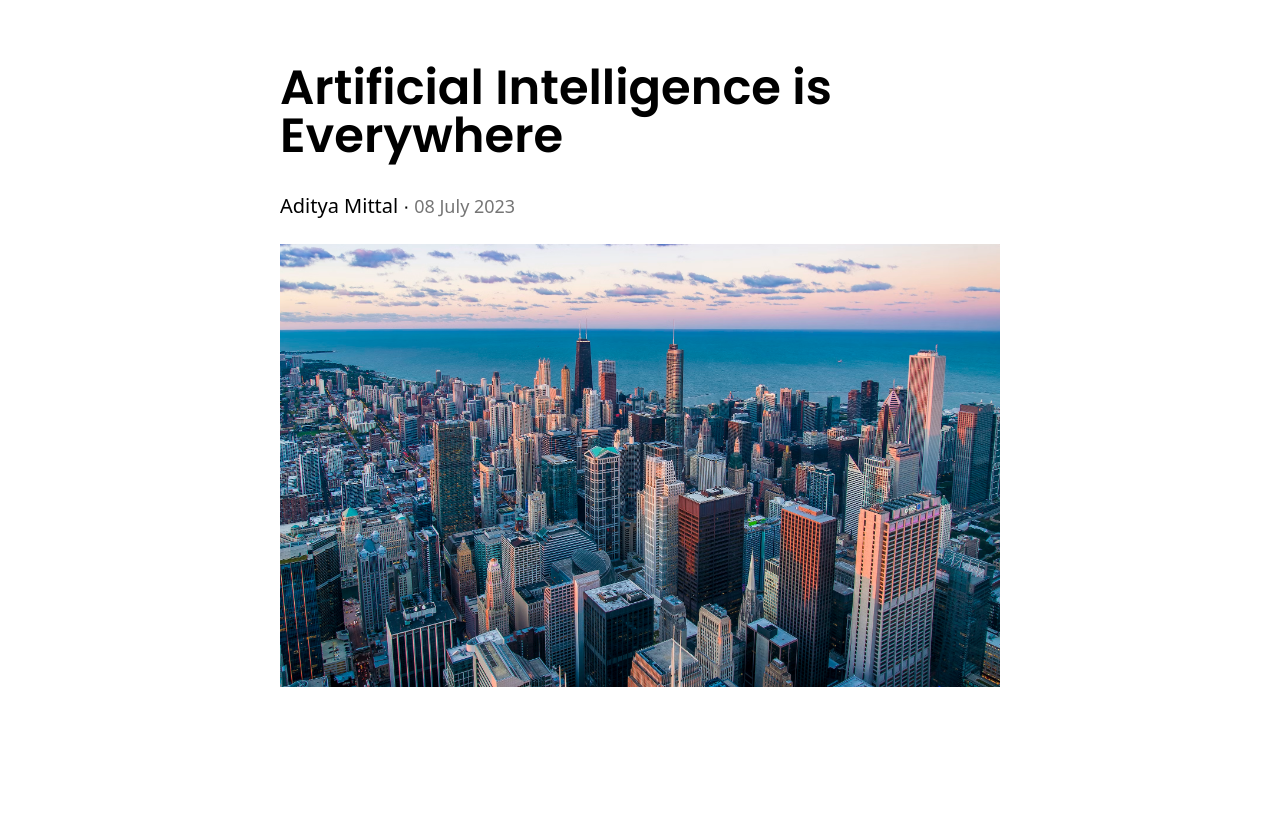
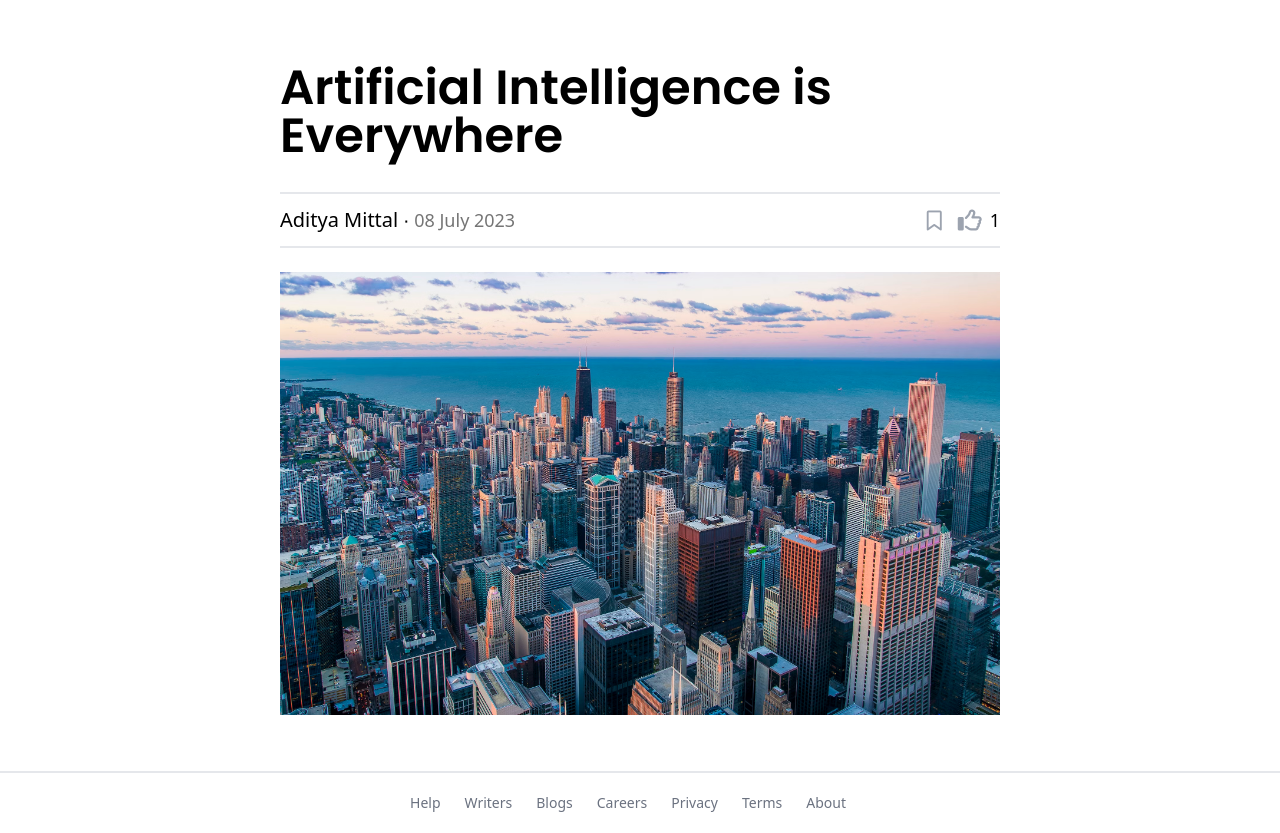
Before and after one commit to aditya-mittal24/BlogSpot, a Django app: page /blog/5 in a window 1280 px wide. Shown: the part 82-915 px from the top of the page. Before the commit the page ends 825 px from the top, so only its background shows below. Run offline with Django 4.2, Linux system fonts and the light colour scheme; data comes from the database, SQL or seed files in the repository; some libraries are stand-ins or nearby versions.

Commit message:
bookmarks likes added footer updated

```diff
--- a/blog_app/models.py
+++ b/blog_app/models.py
@@ -11,6 +11,11 @@ class Blog(models.Model):
     image = models.ImageField(upload_to='images')
     created_at = models.DateTimeField(auto_now_add=True)
     updated_at = models.DateTimeField(auto_now=True)
+    likes = models.ManyToManyField(User, related_name='blog_posts', default=None)
+    bookmarks = models.ManyToManyField(User, related_name='bookmarked_blogs', default=None)
+
+    def total_likes(self):
+        return self.likes.count()
 
     def __str__(self):
-        return self.title
+        return self.title + ' | ' + self.user.first_name
--- a/blog_app/urls.py
+++ b/blog_app/urls.py
@@ -8,5 +8,9 @@ urlpatterns = [
     path('signup/', views.signup, name="signup"),
     path('logout/', views.logout_view, name="logout"),
     path('blog/<int:id>', views.view_blog, name="blog"),
-    path('write', views.write, name="write")
+    path('write/', views.write, name="write"),
+    path('my_blogs/', views.my_blogs, name="my_blogs"),
+    path('saved_blogs/', views.saved_blogs, name="saved_blogs"),
+    path('like_blog/<int:id>', views.like_blog, name="like_blog"),
+    path('bookmark_blog/<int:id>', views.bookmark_blog, name="bookmark_blog"),
 ]
--- a/blog_app/views.py
+++ b/blog_app/views.py
@@ -1,20 +1,21 @@
-from django.shortcuts import render, redirect
+from django.shortcuts import render, redirect, get_object_or_404
 from django.http import JsonResponse
 from .forms import QuillFieldForm
 from .models import Blog
 from django.contrib.auth.models import User
 from django.contrib.auth import authenticate,login, logout
 from django.contrib.auth.decorators import login_required
+from django.http import HttpResponseRedirect
+from django.urls import reverse
 
 # Create your views here.
 
 def home(request):
-    form = QuillFieldForm()
     all_blogs = Blog.objects.all()[::-1]
     total_blogs = Blog.objects.count()
     blogs = all_blogs[0:6]
     featured = Blog.objects.filter(title="A productivity system to help you get shit done").first()
-    return render(request, "index.html", context= {"form": form, "blogs": blogs, "total_blogs": total_blogs, "featured": featured})
+    return render(request, "index.html", context= {"blogs": blogs, "total_blogs": total_blogs, "featured": featured})
 
 def load_more(request):
     total_item = int(request.GET.get('total_item'))
@@ -62,7 +63,26 @@ def logout_view(request):
 def view_blog(request, id):
     if id:
         blog = Blog.objects.get(pk=id)
-        return render(request, "blog.html", context={"blog": blog})
+        likes = list(blog.likes.all())
+        bookmarks = list(blog.bookmarks.all())
+        liked = request.user in likes
+        bookmarked = request.user in bookmarks
+        return render(request, "blog.html", context={"blog": blog, "liked": liked, 'bookmarked': bookmarked, "likes": blog.total_likes()})
+
+@login_required(login_url='/login')
+def my_blogs(request):
+    blogs = Blog.objects.filter(user=request.user)[::-1]
+    return render(request, "my_blogs.html", context= {"blogs": blogs,})
+
+@login_required(login_url='/login')
+def saved_blogs(request):
+    all_blogs = Blog.objects.all()[::-1]
+    blogs = []
+    for blog in all_blogs:
+        bookmarks = list(blog.bookmarks.all())
+        if request.user in bookmarks:
+            blogs.append(blog)
+    return render(request, "saved_blogs.html", context= {"blogs": blogs,})
 
 @login_required(login_url='/login')
 def write(request):
@@ -76,3 +96,30 @@ def write(request):
         return redirect(home)
     form = QuillFieldForm()
     return render(request, "write.html", context= {"form": form})
+
+@login_required(login_url='/login')
+def like_blog(request, id):
+    blog = get_object_or_404(Blog, id=id)
+    likes = list(blog.likes.all())
+    if request.user in likes:
+        blog.likes.remove(request.user)
+    else:
+        blog.likes.add(request.user)
+    return HttpResponseRedirect(reverse('blog', args=[str(id)]))
+
+@login_required(login_url='/login')
+def bookmark_blog(request, id):
+    blog = get_object_or_404(Blog, id=id)
+    bookmarks = list(blog.bookmarks.all())
+    if request.user in bookmarks:
+        blog.bookmarks.remove(request.user)
+    else:
+        blog.bookmarks.add(request.user)
+    return HttpResponseRedirect(reverse('blog', args=[str(id)]))
+
+
+# handle login wrong password/ user does not exist
+# handle likes
+# handle bookmark
+# handle categories
+# handle my blogs and saved blogs page
--- a/blog_website/urls.py
+++ b/blog_website/urls.py
@@ -23,5 +23,8 @@ urlpatterns = [
     path('', include("blog_app.urls")),
 ]
 
+urlpatterns += static(settings.MEDIA_URL, document_root = settings.MEDIA_ROOT)
+urlpatterns += static(settings.STATIC_URL, document_root = settings.STATIC_ROOT)
+
 if settings.DEBUG:
     urlpatterns += static(settings.MEDIA_URL, document_root=settings.MEDIA_ROOT)
--- a/templates/base.html
+++ b/templates/base.html
@@ -21,6 +21,7 @@
         {% block contents %}
         {% endblock %}
     </div>
+    {% include 'partials/_footer.html' %}
 </body>
 <script src="https://ajax.googleapis.com/ajax/libs/jquery/3.6.4/jquery.min.js"></script>
 <script src="{% static 'js/index.js' %}"></script>
--- a/templates/blog.html
+++ b/templates/blog.html
@@ -7,8 +7,34 @@
 <div class="flex py-8 px-4 justify-center">
     <div class="max-w-[720px]">
         <h1 class="lg:text-5xl md:text-4xl text-3xl font-bold">{{blog.title}}</h1>
-        <h3 class="text-xl font-normal my-6">{{blog.user.first_name}} {{blog.user.last_name}} ∙ <span
-                class="text-[#757575] text-lg">{{blog.created_at | date:"d N Y"}}</span></h3>
+        <div class="my-6 py-3 border-y-2 flex justify-between">
+            <p class="text-xl font-normal">{{blog.user.first_name}} {{blog.user.last_name}} ∙ <span
+                    class="text-[#757575] text-lg">{{blog.created_at | date:"d N Y"}}</span></p>
+            <div class="flex gap-4 justify-between items-center">
+                <form action="{% url 'bookmark_blog' blog.pk %}" method="POST">
+                    {% csrf_token %}
+                    <button type="submit">
+                        {% if bookmarked %}
+                        <i class="fa-solid fa-bookmark fa-lg"></i>
+                        {% else %}
+                        <i class="fa-regular fa-bookmark hover:text-black text-gray-400 fa-lg"></i>
+                        {% endif %}
+                    </button>
+                </form>
+                <form action="{% url 'like_blog' blog.pk%}" method="POST"
+                    class="flex gap-2 items-center justify-between">
+                    {% csrf_token %}
+                    <button type="submit">
+                        {% if liked %}
+                        <i class="fa-solid fa-thumbs-up fa-xl"></i>
+                        {% else %}
+                        <i class="fa-regular fa-thumbs-up hover:text-black text-gray-400 fa-xl"></i>
+                        {% endif %}
+                    </button>
+                    <label class="text-lg" for="">{{likes}}</label>
+                </form>
+            </div>
+        </div>
         {% if blog.image %}
         <img src="/media/{{blog.image}}" alt="">
         {% endif %}
--- a/templates/partials/_footer.html
+++ b/templates/partials/_footer.html
@@ -0,0 +1,12 @@
+<div class="py-5 border-t-2 flex justify-center items-center">
+    <ul class="flex gap-6 text-gray-500 text-sm">
+        <li><a href="">Help</a></li>
+        <li><a href=""></a>Writers</a></li>
+        <li><a href=""></a>Blogs</a></li>
+        <li><a href=""></a>Careers</a></li>
+        <li><a href="">Privacy</a></li>
+        <li><a href="">Terms</a></li>
+        <li><a href="">About</a></li>
+        <li><a href=""></a></li>
+    </ul>
+</div>
--- a/templates/partials/_header.html
+++ b/templates/partials/_header.html
@@ -34,8 +34,8 @@
                     </span>
                 </div>
                 <div class="dropdown-content left-[-50%] rounded-md border-black border">
-                    <a class="p-2 text-center flex items-center gap-2" href="">My Blogs</a>
-                    <a class="p-2 text-center flex items-center gap-2" href="">Saved Blogs</a>
+                    <a class="p-2 text-center flex items-center gap-2" href="{% url 'my_blogs' %}">My Blogs</a>
+                    <a class="p-2 text-center flex items-center gap-2" href="{% url 'saved_blogs' %}">Saved Blogs</a>
                 </div>
             </div>
             <!-- <a class="flex items-center dropdown" href="#blogs">Blogs <span class="material-symbols-outlined">
@@ -49,7 +49,7 @@
     <div class="flex items-center gap-6">
         <a href="{% url 'write' %}">
             <i class="fa-regular fa-pen-to-square"></i>
-              Write
+            Write
         </a>
         <div class="dropdown profile">
             <div class="flex items-center font-medium cursor-pointer">
--- a/theme/static/css/dist/styles.css
+++ b/theme/static/css/dist/styles.css
@@ -1284,8 +1284,26 @@ select {
   border-width: 4px;
 }
 
+.border-y {
+  border-top-width: 1px;
+  border-bottom-width: 1px;
+}
+
+.border-y-2 {
+  border-top-width: 2px;
+  border-bottom-width: 2px;
+}
+
 .border-b {
   border-bottom-width: 1px;
+}
+
+.border-t {
+  border-top-width: 1px;
+}
+
+.border-t-2 {
+  border-top-width: 2px;
 }
 
 .border-solid {
@@ -1490,6 +1508,21 @@ select {
   padding-right: 1.25rem;
 }
 
+.py-1 {
+  padding-top: 0.25rem;
+  padding-bottom: 0.25rem;
+}
+
+.py-6 {
+  padding-top: 1.5rem;
+  padding-bottom: 1.5rem;
+}
+
+.py-5 {
+  padding-top: 1.25rem;
+  padding-bottom: 1.25rem;
+}
+
 .text-center {
   text-align: center;
 }
```
Also changed, not shown: other parts of templates/blog.html (+1 -1 lines), other parts of theme/static/css/dist/styles.css (+8 -0 lines), blog_website/settings.py (+16 -6 lines), requirements.txt (added, +29 -0 lines), templates/my_blogs.html (added, +24 -0 lines), templates/saved_blogs.html (added, +24 -0 lines), blog_app/migrations/0005_blog_likes.py (added), blog_app/migrations/0006_blog_bookmarks.py (added), db.sqlite3, static/js/index.js (line endings or trailing spaces), vercel.json (added), 1 other file.
